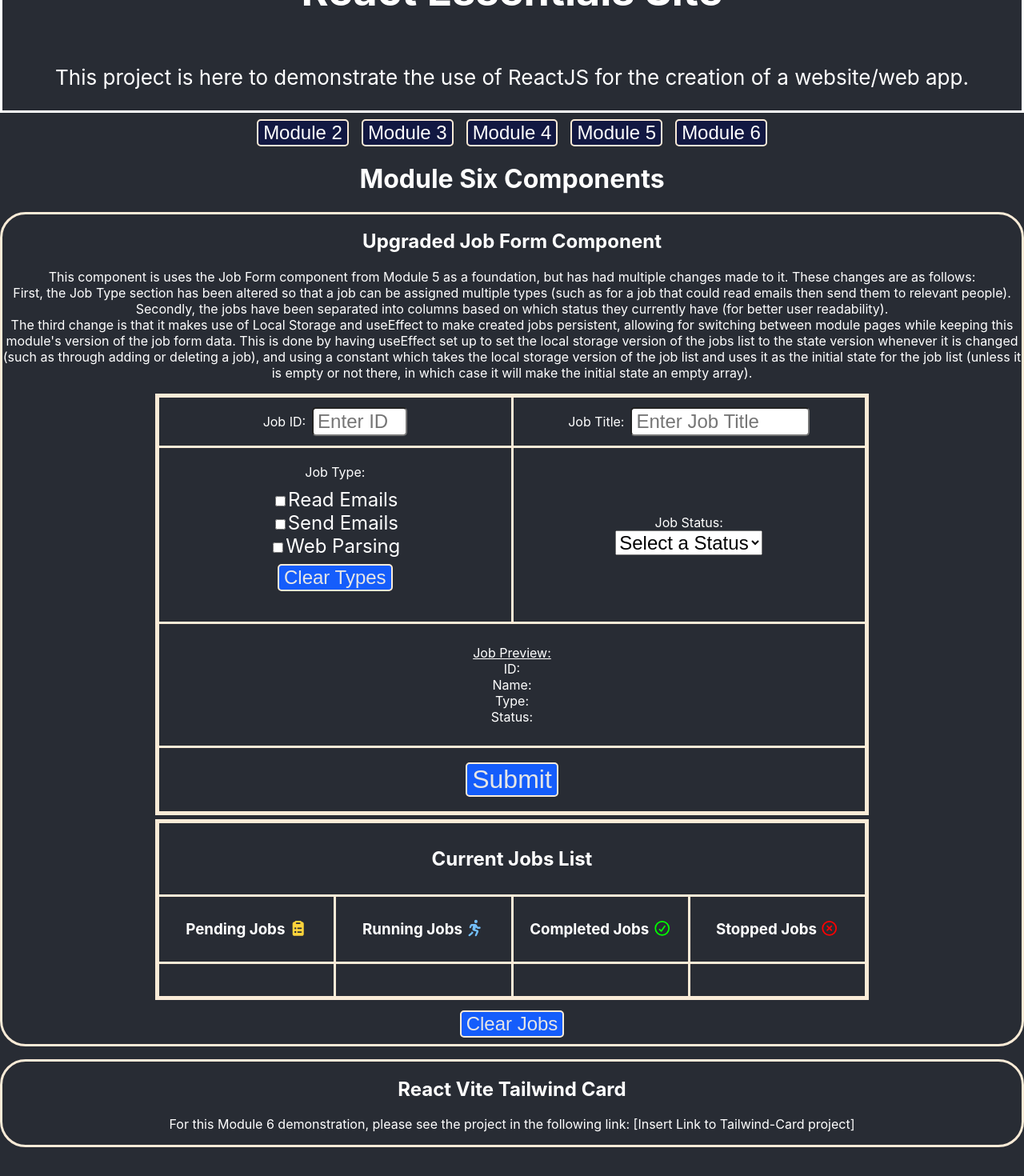
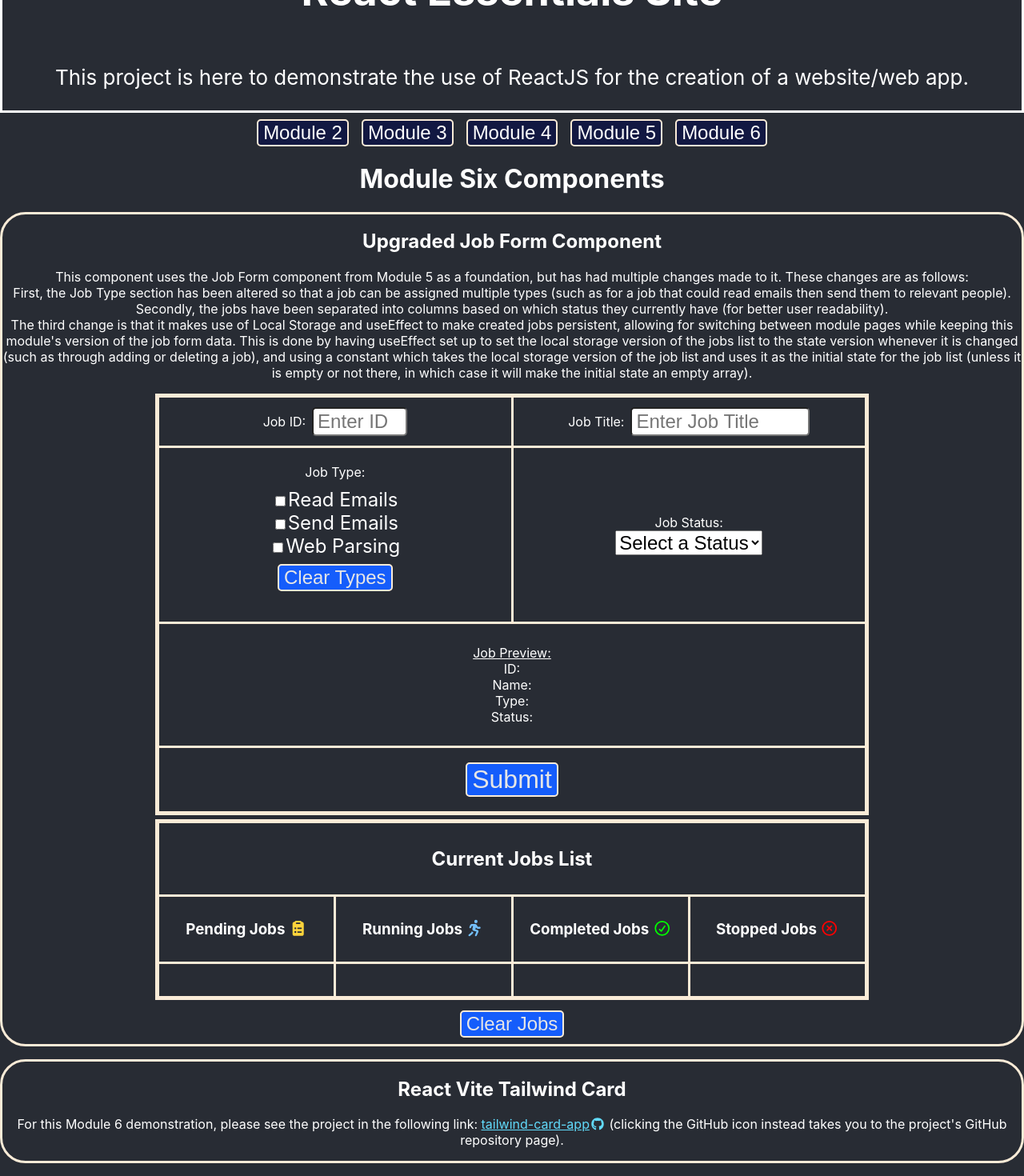
Before and after one commit to ReflectionGolden/react-essentials-site, a React (Create React App) app: page / in a window 1280 px wide. Shown: the part 81-1551 px from the top of the page at 80% size. Built offline with nearby package versions, Linux system fonts and the light colour scheme; the HTML template or start-up script is replaced by a standard one.

Commit message:
Added links to tailwind-card-app project to show demonstration of vite+react and tailwind

```diff
--- a/package.json
+++ b/package.json
@@ -4,6 +4,7 @@
   "private": true,
   "dependencies": {
     "@fortawesome/fontawesome-svg-core": "^7.1.0",
+    "@fortawesome/free-brands-svg-icons": "^7.1.0",
     "@fortawesome/free-regular-svg-icons": "^7.1.0",
     "@fortawesome/free-solid-svg-icons": "^7.1.0",
     "@fortawesome/react-fontawesome": "^3.1.1",
--- a/src/App.css
+++ b/src/App.css
@@ -23,6 +23,14 @@
 
 .App-link {
   color: #61dafb;
+}
+
+.App-link:hover {
+  color: #45adca;
+}
+
+.App-link:active {
+  color: #1e7d97;
 }
 
 .Component-Container {
--- a/src/course_modules/Module6.js
+++ b/src/course_modules/Module6.js
@@ -9,6 +9,7 @@ import { faClipboardList } from '@fortawesome/free-solid-svg-icons';
 import { faPersonRunning } from '@fortawesome/free-solid-svg-icons';
 import { faCircleCheck } from '@fortawesome/free-regular-svg-icons';
 import { faCircleXmark } from '@fortawesome/free-regular-svg-icons';
+import { faGithub } from '@fortawesome/free-brands-svg-icons';
 
 const storedJobs = localStorage.getItem("jobs")
 
@@ -26,7 +27,7 @@ function ModuleSixPage() {
             </div>
             <div className='Component-Container'>
                 <h2>React Vite Tailwind Card</h2>
-                <p>For this Module 6 demonstration, please see the project in the following link: [Insert Link to Tailwind-Card project]</p>
+                <p>For this Module 6 demonstration, please see the project in the following link: <a className='App-link' href="https://reflectiongolden.github.io/tailwind-card-app/" target="_blank">tailwind-card-app</a><a className='App-link' href="https://github.com/ReflectionGolden/tailwind-card-app" target="_blank"><FontAwesomeIcon icon={faGithub} /></a> (clicking the GitHub icon instead takes you to the project's GitHub repository page).</p>
             </div>
         </div>
     );
@@ -165,7 +166,7 @@ function JobForm() {
         <div>
             <h2>Upgraded Job Form Component</h2>
             <p>
-                This component is uses the Job Form component from Module 5 as a foundation, but has had multiple changes made to it. These changes are as follows:
+                This component uses the Job Form component from Module 5 as a foundation, but has had multiple changes made to it. These changes are as follows:
                 <br />
                 First, the Job Type section has been altered so that a job can be assigned multiple types (such as for a job that could read emails then send them to relevant people).
                 <br />
```
Also changed, not shown: 1 other file (tests, documents, lock files or other folders).
